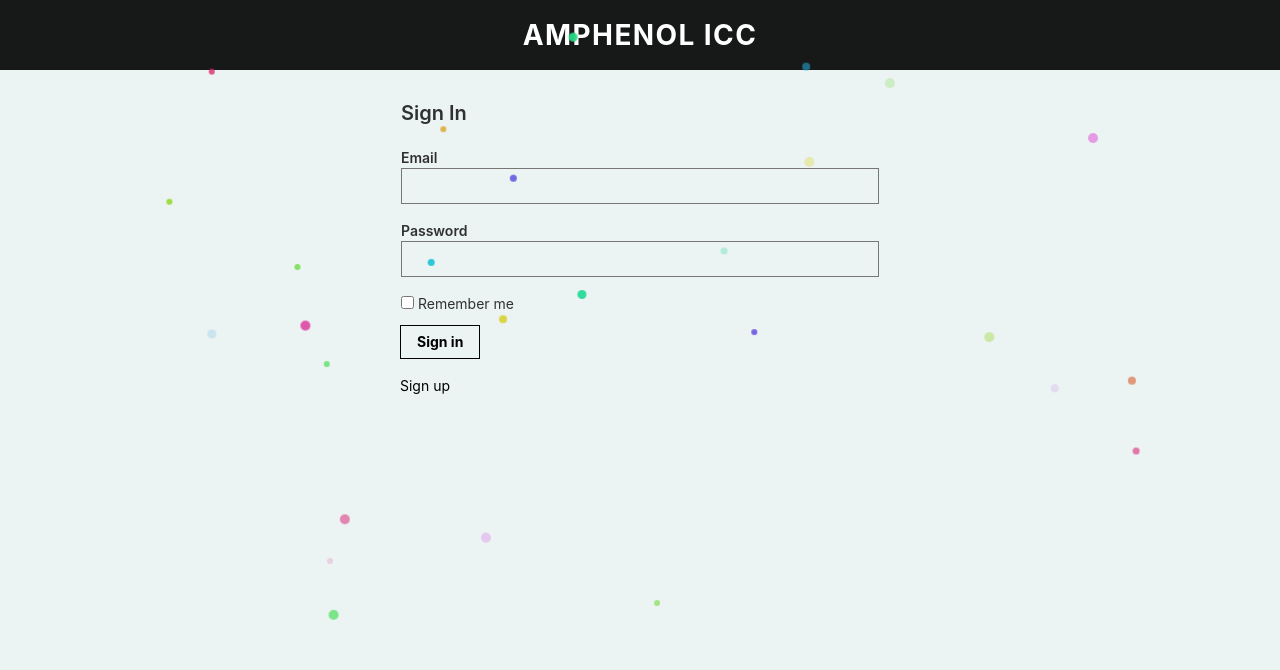
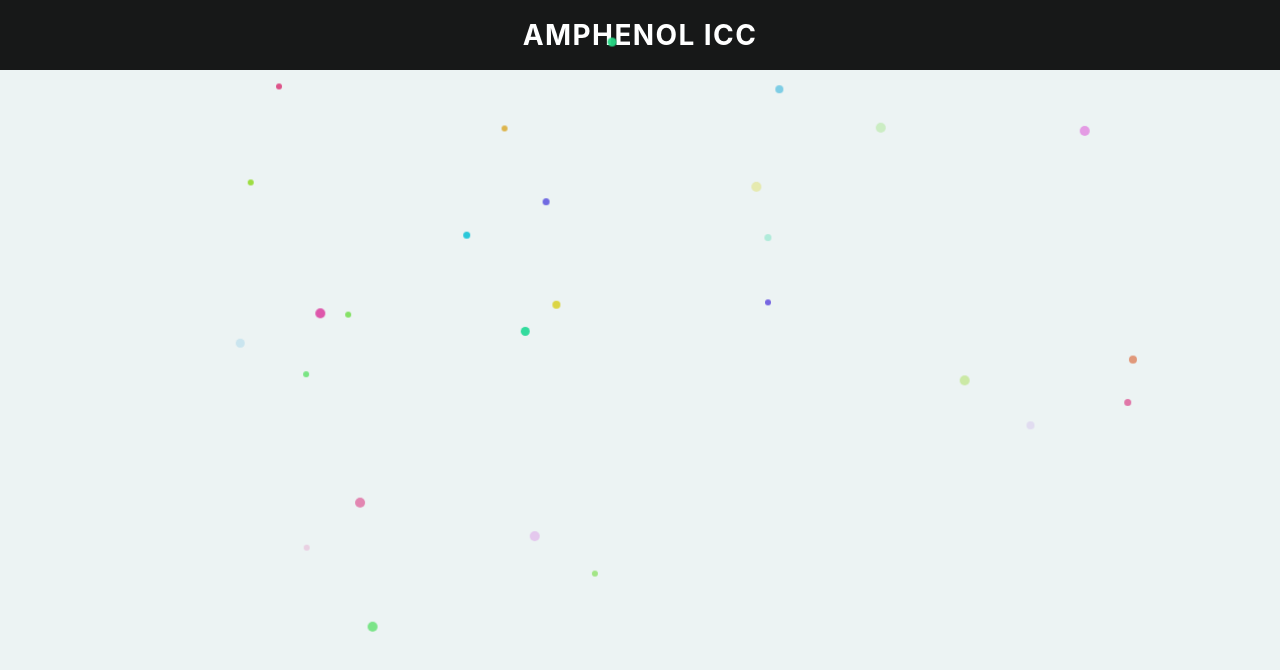
Before and after one commit to vathsavvarma/reactjs, a React (Create React App) app: page / in a window 1280 px wide. Shown: the top 670 px of the page. Built offline with nearby package versions, Linux system fonts and the light colour scheme.

Commit message:
Fxied Displaying 404 error page 2

```diff
--- a/src/App.js
+++ b/src/App.js
@@ -14,9 +14,9 @@
         <Navbar />
         <Background />
         <Switch>
-            <Route exact path="/" component={Form} />
+            <Route exact path="/reactjs" component={Form} />
             <Route exact path="/sample" component={Sample} />
-            <Route exact path='/reactjs' component={Error} />
+            <Route exact path="/error" component={Error} />
         </Switch>
         </>
     );
--- a/src/Form.js
+++ b/src/Form.js
@@ -20,7 +20,7 @@
                 <label className="pa0 ma0 lh-copy f6 pointer"><input type="checkbox" /> Remember me</label>
                 </fieldset>
                 <div className="">
-                <a href="/"><input className="b ph3 pv2 input-reset ba b--black bg-transparent grow pointer f6 dib" type="submit" value="Sign in" /></a>
+                <a href="/error"><input className="b ph3 pv2 input-reset ba b--black bg-transparent grow pointer f6 dib" type="submit" value="Sign in" /></a>
                 </div>
                 <div className="lh-copy mt3">
                 <a href="./sample" className="f6 link dim black db">Sign up</a>
```
